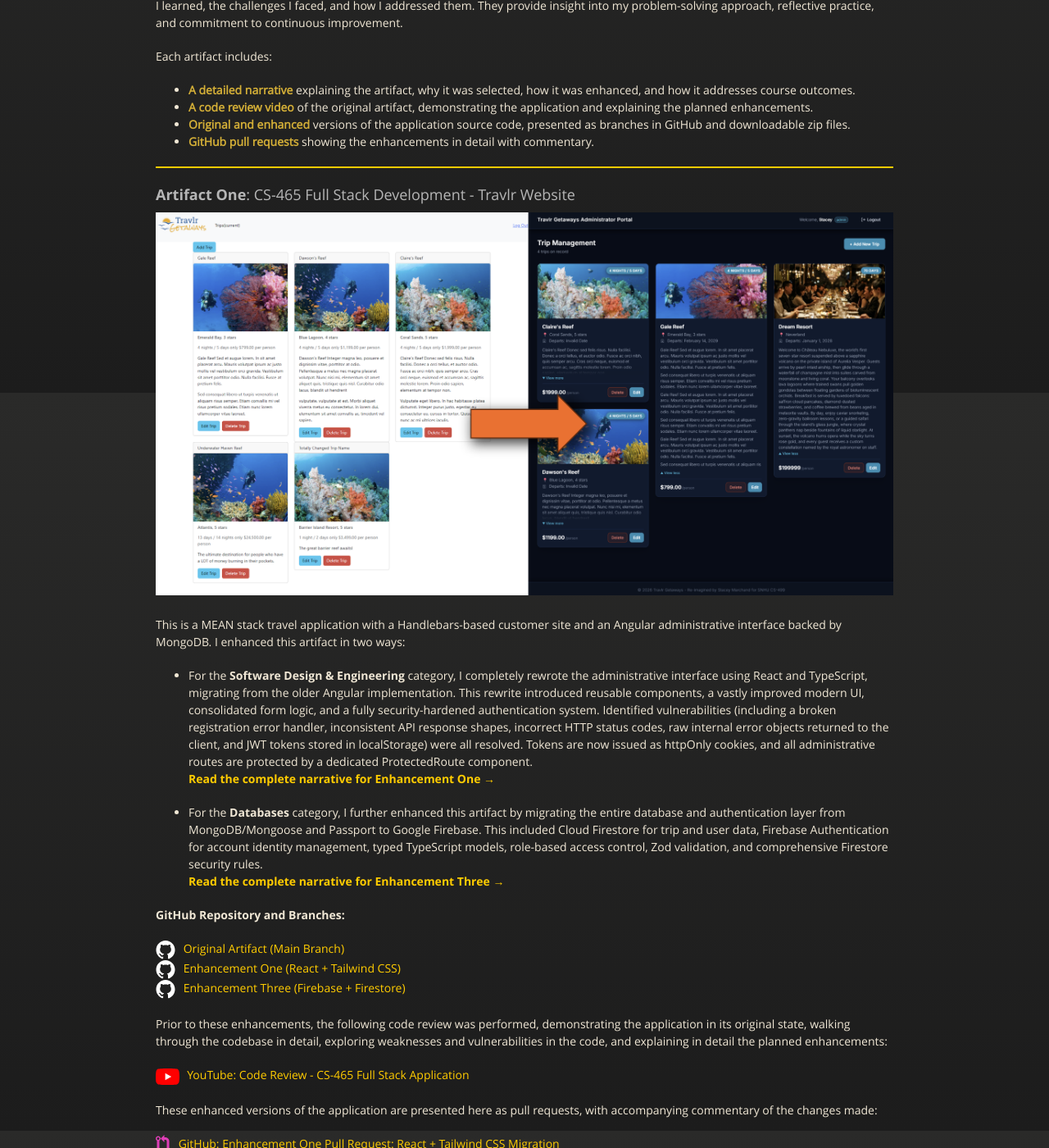
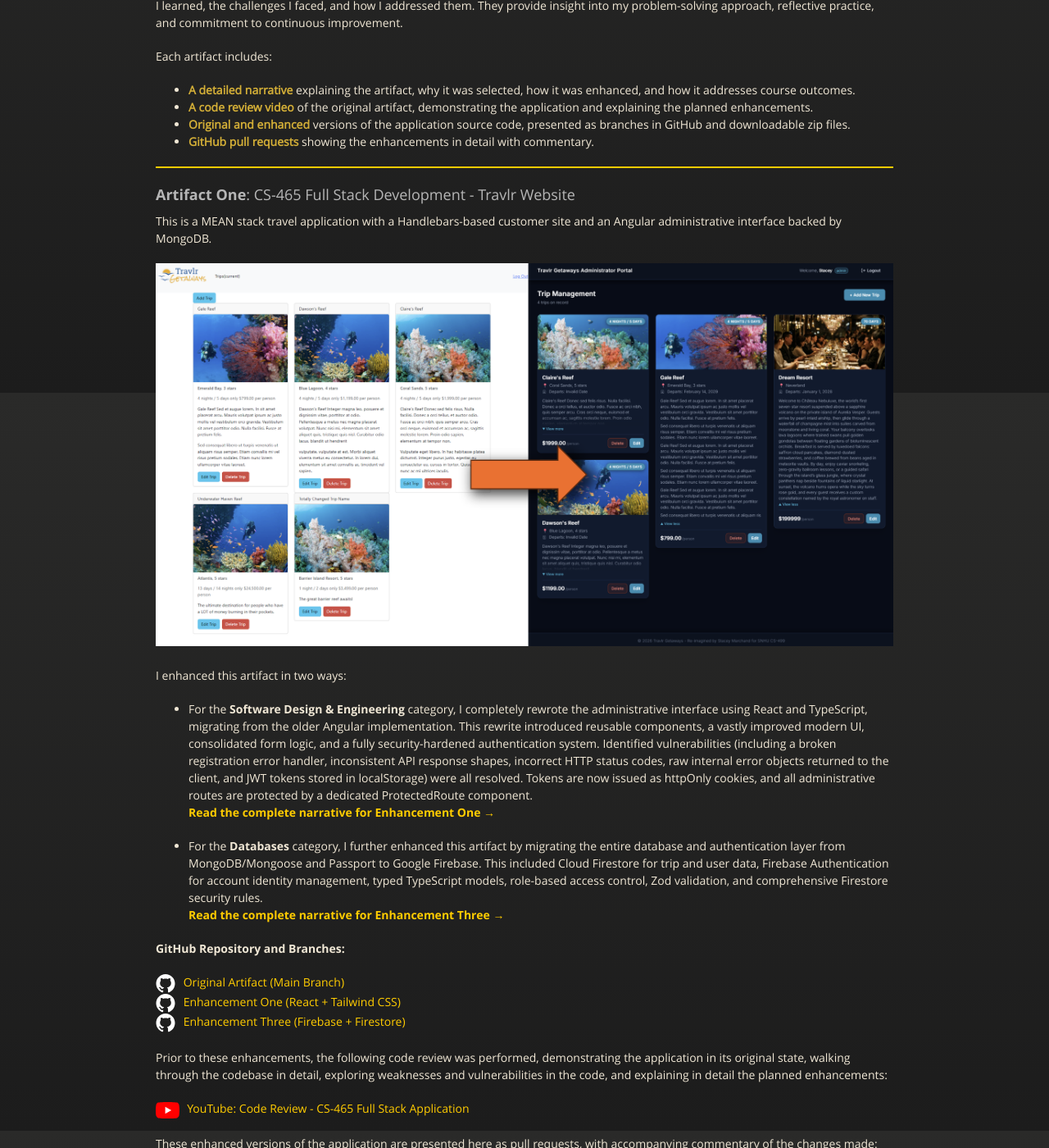
Before and after one commit to stacey-marchand-snhu/stacey-marchand-snhu.github.io, a Jekyll site: the page built from index.md, in a window 1280 px wide and 1400 px high, scrolled down 4021 px. Shown: the whole window at 82% size. Built offline with Jekyll 4.4.1, drawn with Linux system fonts in a browser that asks for light colours.

Commit message:
Minor reorganization.

```diff
--- a/index.md
+++ b/index.md
@@ -137,9 +137,11 @@ Each artifact includes:
 
 ### **Artifact One**: CS-465 Full Stack Development - Travlr Website
 
+This is a MEAN stack travel application with a Handlebars-based customer site and an Angular administrative interface backed by MongoDB.
+
 ![CS-465 App Changes](/assets/images/CS465-app-change.png)
 
-This is a MEAN stack travel application with a Handlebars-based customer site and an Angular administrative interface backed by MongoDB. I enhanced this artifact in two ways:
+I enhanced this artifact in two ways:
 - For the **Software Design & Engineering** category, I completely rewrote the administrative interface using React and TypeScript, migrating from the older Angular implementation. This rewrite introduced reusable components, a vastly improved modern UI, consolidated form logic, and a fully security-hardened authentication system. Identified vulnerabilities (including a broken registration error handler, inconsistent API response shapes, incorrect HTTP status codes, raw internal error objects returned to the client, and JWT tokens stored in localStorage) were all resolved. Tokens are now issued as httpOnly cookies, and all administrative routes are protected by a dedicated ProtectedRoute component.<br>
   **[Read the complete narrative for Enhancement One →](/enhancement-one-narrative/)**
 
@@ -171,9 +173,10 @@ These enhanced versions of the application are presented here as pull requests,
 
 ### **Artifact Two**: CS-360 Android Application - HopStock
 
+This is the warehouse stock management Android application I developed from scratch in CS-360.
+
 ![CS-360 App Changes](/assets/images/hopstock-app-change.png)
 
-This is the warehouse stock management Android application I developed from scratch in CS-360.
 - For the **Data Structures & Algorithms** category, I enhanced the app by adding timestamped stock movement history stored in a new Room database table, a graph screen for each item that plots stock levels over time, and a linear regression algorithm that calculates a best-fit trend line and estimates when an item's stock level may reach zero. This transforms the original inventory tracker into a lightweight decision-support tool that gives warehouse staff and managers predictive insight into restocking needs.
   <br>
   **[Read the complete narrative for Enhancement Two →](/enhancement-two-narrative/)**
```
